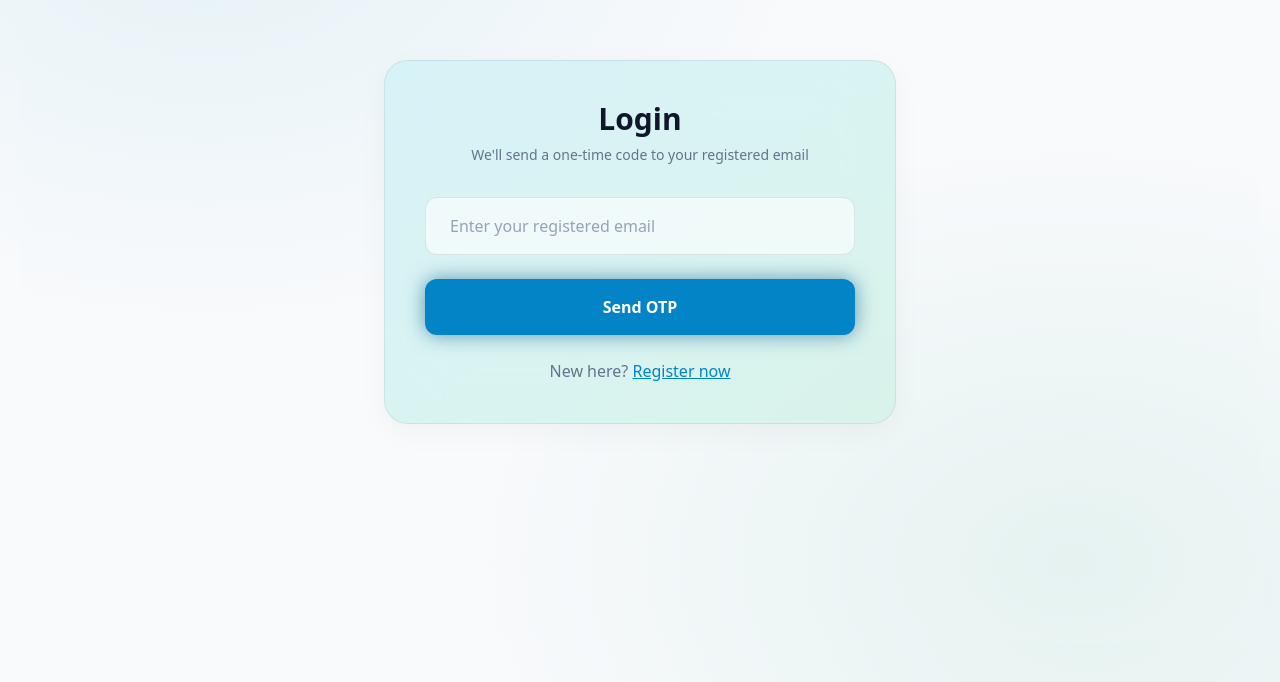
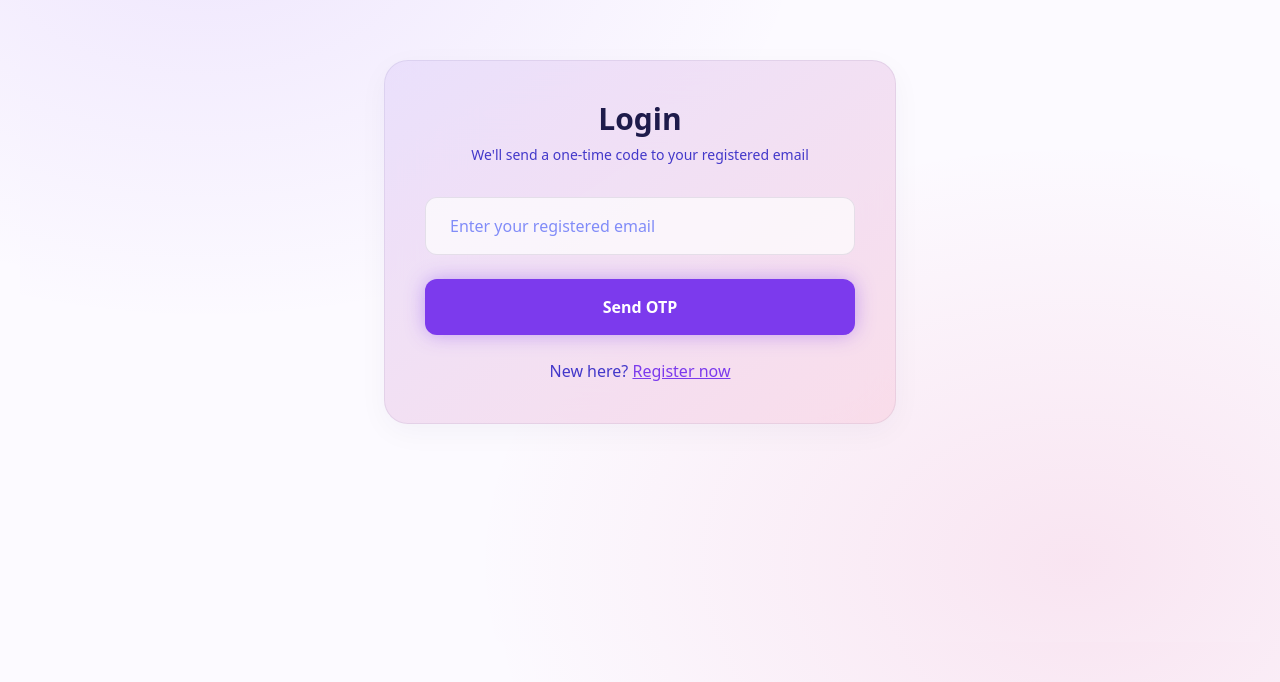
Before and after one commit to RichaSapre/Career-Mentor, a Next.js app: page /login in a window 1280 px wide. Shown: the part 198-880 px from the top of the page. Built offline with nearby package versions, Linux system fonts and the light colour scheme; no server answers.

Commit message:
feat: update UI theme to Amethyst Glow (Light) and Midnight Cyber (Dark)

```diff
--- a/src/app/globals.css
+++ b/src/app/globals.css
@@ -18,140 +18,173 @@
 @layer base {
   :root {
     /* ── Backgrounds ── */
-    --background: #F8FAFC;          /* page canvas */
-    --surface: rgba(255,255,255,0.80);  /* cards / panels */
-    --surface-hover: rgba(255,255,255,1);
-    --surface-inset: #F1F5F9;       /* inset areas inside cards */
+    --background: #FCFAFF;
+    /* page canvas - subtle lavender tint */
+    --surface: rgba(255, 255, 255, 0.85);
+    /* cards / panels */
+    --surface-hover: rgba(255, 255, 255, 1);
+    --surface-inset: #F5F3FF;
+    /* violet-50 */
 
     /* ── Typography ── */
-    --heading: #0F172A;             /* primary headings */
-    --body: #334155;                /* body / paragraph text */
-    --muted: #64748B;              /* secondary / helper text */
-    --faint: #94A3B8;              /* placeholders, timestamps */
+    --heading: #1E1B4B;
+    /* indigo-950 */
+    --body: #312E81;
+    /* indigo-900 */
+    --muted: #4338CA;
+    /* indigo-700 */
+    --faint: #6366F1;
+    /* indigo-500 */
 
     /* ── Borders & Dividers ── */
-    --border: rgba(15,23,42,0.08);
-    --border-hover: rgba(6,182,212,0.30);
-    --divider: #E2E8F0;
+    --border: rgba(30, 27, 75, 0.08);
+    --border-hover: rgba(124, 58, 237, 0.30);
+    --divider: #E0E7FF;
+    /* indigo-100 */
 
     /* ── Brand Accent ── */
-    --accent-primary: #0284C7;      /* sky-600 */
-    --accent-secondary: #059669;    /* emerald-600 */
+    --accent-primary: #7C3AED;
+    /* violet-600 */
+    --accent-secondary: #DB2777;
+    /* pink-600 */
 
     /* ── Gradient for hero headings ── */
-    --gradient-from: #312E81;       /* indigo-900 */
-    --gradient-via: #0E7490;        /* cyan-800 */
-    --gradient-to: #047857;         /* emerald-700 */
+    --gradient-from: #1E1B4B;
+    /* indigo-950 */
+    --gradient-via: #4C1D95;
+    /* violet-950 */
+    --gradient-to: #831843;
+    /* rose-950 */
 
     /* ── Form Controls ── */
-    --input-bg: rgba(255,255,255,0.60);
-    --input-border: rgba(15,23,42,0.10);
-    --input-text: #0F172A;
-    --input-placeholder: #94A3B8;
-    --input-focus-ring: rgba(2,132,199,0.15);
+    --input-bg: rgba(255, 255, 255, 0.70);
+    --input-border: rgba(30, 27, 75, 0.10);
+    --input-text: #1E1B4B;
+    --input-placeholder: #818CF8;
+    --input-focus-ring: rgba(124, 58, 237, 0.15);
 
     /* ── Shadows ── */
-    --shadow-card: 0 8px 30px rgb(0 0 0 / 0.04);
-    --shadow-elevated: 0 12px 40px rgb(0 0 0 / 0.08);
-    --shadow-glow-primary: 0 0 20px rgba(7, 89, 133, 0.6);
-    --shadow-glow-secondary: 0 0 20px rgba(4, 120, 87, 0.6);
+    --shadow-card: 0 8px 30px rgb(30 27 75 / 0.04);
+    --shadow-elevated: 0 12px 40px rgb(30 27 75 / 0.08);
+    --shadow-glow-primary: 0 0 20px rgba(124, 58, 237, 0.4);
+    --shadow-glow-secondary: 0 0 20px rgba(219, 39, 119, 0.4);
 
     /* ── Misc ── */
-    --glow-opacity: 0.08;
-    --overlay: rgba(0,0,0,0.50);
-    --badge-success-bg: rgba(5,150,105,0.10);
-    --badge-success-border: rgba(5,150,105,0.20);
-    --badge-success-text: #047857;
-    --badge-info-bg: rgba(2,132,199,0.10);
-    --badge-info-border: rgba(2,132,199,0.20);
-    --badge-info-text: #0369A1;
-    --tag-bg: #F1F5F9;
-    --tag-border: rgba(15,23,42,0.08);
-    --tag-text: #475569;
-    --tag-hover-bg: rgba(2,132,199,0.06);
-    --tag-hover-border: rgba(2,132,199,0.20);
-    --tag-hover-text: #0369A1;
+    --glow-opacity: 0.10;
+    --overlay: rgba(15, 23, 42, 0.50);
+    --badge-success-bg: rgba(219, 39, 119, 0.10);
+    --badge-success-border: rgba(219, 39, 119, 0.20);
+    --badge-success-text: #BE185D;
+    --badge-info-bg: rgba(124, 58, 237, 0.10);
+    --badge-info-border: rgba(124, 58, 237, 0.20);
+    --badge-info-text: #6D28D9;
+    --tag-bg: #EEF2FF;
+    --tag-border: rgba(30, 27, 75, 0.08);
+    --tag-text: #4338CA;
+    --tag-hover-bg: rgba(124, 58, 237, 0.06);
+    --tag-hover-border: rgba(124, 58, 237, 0.20);
+    --tag-hover-text: #6D28D9;
 
     /* ── Buttons ── */
-    --btn-primary-bg: #0284C7;
-    --btn-primary-hover: #0EA5E9;
+    --btn-primary-bg: #7C3AED;
+    --btn-primary-hover: #8B5CF6;
     --btn-primary-text: #FFFFFF;
     --btn-ghost-bg: transparent;
-    --btn-ghost-hover: rgba(15,23,42,0.05);
-    --btn-ghost-text: #334155;
-    --btn-secondary-bg: #F1F5F9;
-    --btn-secondary-hover: #E2E8F0;
-    --btn-secondary-text: #334155;
-    --btn-secondary-border: rgba(15,23,42,0.08);
+    --btn-ghost-hover: rgba(124, 58, 237, 0.05);
+    --btn-ghost-text: #4338CA;
+    --btn-secondary-bg: #EEF2FF;
+    --btn-secondary-hover: #E0E7FF;
+    --btn-secondary-text: #4338CA;
+    --btn-secondary-border: rgba(30, 27, 75, 0.08);
+
+    /* ── Glow Colors (for gradients) ── */
+    --glow-1: rgba(124, 58, 237, var(--glow-opacity));
+    --glow-2: rgba(219, 39, 119, var(--glow-opacity));
   }
 
   .dark {
     /* ── Backgrounds ── */
-    --background: #05070A;
-    --surface: rgba(15,23,42,0.40);
-    --surface-hover: rgba(15,23,42,0.60);
-    --surface-inset: rgba(15,23,42,0.50);
+    --background: #020617;
+    /* slate-950 (Deepest Navy) */
+    --surface: rgba(15, 23, 42, 0.60);
+    --surface-hover: rgba(30, 41, 59, 0.50);
+    --surface-inset: rgba(15, 23, 42, 0.80);
 
     /* ── Typography ── */
     --heading: #F8FAFC;
-    --body: #E2E8F0;
+    --body: #CBD5E1;
+    /* slate-300 */
     --muted: #94A3B8;
-    --faint: #64748B;
+    /* slate-400 */
+    --faint: #475569;
+    /* slate-600 */
 
     /* ── Borders & Dividers ── */
-    --border: rgba(30,41,59,0.50);
-    --border-hover: rgba(6,182,212,0.30);
-    --divider: rgba(30,41,59,0.50);
+    --border: rgba(51, 65, 85, 0.50);
+    /* slate-700 */
+    --border-hover: rgba(34, 211, 238, 0.30);
+    /* cyan-400 */
+    --divider: rgba(51, 65, 85, 0.30);
 
     /* ── Brand Accent ── */
-    --accent-primary: #06B6D4;
-    --accent-secondary: #10B981;
+    --accent-primary: #22D3EE;
+    /* cyan-400 */
+    --accent-secondary: #818CF8;
+    /* indigo-400 */
 
     /* ── Gradient for hero headings ── */
-    --gradient-from: #F4F4F5;
-    --gradient-via: #A1A1AA;
-    --gradient-to: #71717A;
+    --gradient-from: #FFFFFF;
+    --gradient-via: #A5F3FC;
+    /* cyan-200 */
+    --gradient-to: #C7D2FE;
+    /* indigo-200 */
 
     /* ── Form Controls ── */
-    --input-bg: rgba(255,255,255,0.06);
-    --input-border: rgba(255,255,255,0.10);
-    --input-text: #F4F4F5;
-    --input-placeholder: #52525B;
-    --input-focus-ring: rgba(6,182,212,0.15);
+    --input-bg: rgba(15, 23, 42, 0.40);
+    --input-border: rgba(51, 65, 85, 0.50);
+    --input-text: #F8FAFC;
+    --input-placeholder: #475569;
+    --input-focus-ring: rgba(34, 211, 238, 0.20);
 
     /* ── Shadows ── */
-    --shadow-card: 0 8px 30px rgb(0 0 0 / 0.30);
-    --shadow-elevated: 0 12px 40px rgb(0 0 0 / 0.50);
-    --shadow-glow-primary: 0 0 20px rgba(6, 182, 212, 0.5);
-    --shadow-glow-secondary: 0 0 20px rgba(16, 185, 129, 0.5);
+    --shadow-card: 0 8px 30px rgb(0 0 0 / 0.40);
+    --shadow-elevated: 0 12px 40px rgb(0 0 0 / 0.60);
+    --shadow-glow-primary: 0 0 25px rgba(34, 211, 238, 0.3);
+    --shadow-glow-secondary: 0 0 25px rgba(129, 140, 248, 0.3);
 
     /* ── Misc ── */
-    --glow-opacity: 0.05;
-    --overlay: rgba(0,0,0,0.75);
-    --badge-success-bg: rgba(16,185,129,0.10);
-    --badge-success-border: rgba(16,185,129,0.20);
-    --badge-success-text: #34D399;
-    --badge-info-bg: rgba(6,182,212,0.10);
-    --badge-info-border: rgba(6,182,212,0.20);
-    --badge-info-text: #22D3EE;
-    --tag-bg: rgba(255,255,255,0.05);
-    --tag-border: rgba(255,255,255,0.05);
-    --tag-text: #A1A1AA;
-    --tag-hover-bg: rgba(6,182,212,0.08);
-    --tag-hover-border: rgba(6,182,212,0.20);
-    --tag-hover-text: #67E8F9;
+    --glow-opacity: 0.08;
+    --overlay: rgba(2, 6, 23, 0.90);
+    --badge-success-bg: rgba(34, 211, 238, 0.10);
+    --badge-success-border: rgba(34, 211, 238, 0.20);
+    --badge-success-text: #22D3EE;
+    --badge-info-bg: rgba(129, 140, 248, 0.10);
+    --badge-info-border: rgba(129, 140, 248, 0.20);
+    --badge-info-text: #818CF8;
+    --tag-bg: rgba(255, 255, 255, 0.03);
+    --tag-border: rgba(51, 65, 85, 0.40);
+    --tag-text: #94A3B8;
+    --tag-hover-bg: rgba(34, 211, 238, 0.08);
+    --tag-hover-border: rgba(34, 211, 238, 0.30);
+    --tag-hover-text: #22D3EE;
 
     /* ── Buttons ── */
-    --btn-primary-bg: #0891B2;
-    --btn-primary-hover: #06B6D4;
-    --btn-primary-text: #FFFFFF;
+    --btn-primary-bg: #0EA5E9;
+    /* sky-500 */
+    --btn-primary-hover: #38BDF8;
+    /* sky-400 */
+    --btn-primary-text: #082F49;
     --btn-ghost-bg: transparent;
-    --btn-ghost-hover: rgba(255,255,255,0.06);
-    --btn-ghost-text: #E2E8F0;
-    --btn-secondary-bg: rgba(255,255,255,0.05);
-    --btn-secondary-hover: rgba(255,255,255,0.10);
-    --btn-secondary-text: #D4D4D8;
-    --btn-secondary-border: rgba(255,255,255,0.05);
+    --btn-ghost-hover: rgba(255, 255, 255, 0.06);
+    --btn-ghost-text: #CBD5E1;
+    --btn-secondary-bg: rgba(30, 41, 59, 0.50);
+    --btn-secondary-hover: rgba(51, 65, 85, 0.50);
+    --btn-secondary-text: #F8FAFC;
+    --btn-secondary-border: rgba(51, 65, 85, 0.50);
+
+    /* ── Glow Colors (for gradients) ── */
+    --glow-1: rgba(34, 211, 238, var(--glow-opacity));
+    --glow-2: rgba(129, 140, 248, var(--glow-opacity));
   }
 }
 
@@ -165,8 +198,8 @@ body {
 /* ── Reusable background gradient (page-level) ── */
 .bg-gradient-soft {
   background:
-    radial-gradient(1200px 800px at 15% 10%, rgba(8,145,178, var(--glow-opacity)), transparent 50%),
-    radial-gradient(1000px 700px at 85% 90%, rgba(5,150,105, var(--glow-opacity)), transparent 60%),
+    radial-gradient(1200px 800px at 15% 10%, var(--glow-1), transparent 50%),
+    radial-gradient(1000px 700px at 85% 90%, var(--glow-2), transparent 60%),
     var(--background);
 }
 
@@ -174,16 +207,18 @@ body {
 .gemini-glow {
   position: relative;
 }
+
 .gemini-glow::before {
   content: "";
   position: absolute;
   inset: -1px;
-  background: linear-gradient(to bottom right, rgba(6,182,212,0.15), rgba(16,185,129,0.15));
+  background: linear-gradient(to bottom right, rgba(124, 58, 237, 0.15), rgba(219, 39, 119, 0.15));
   border-radius: inherit;
   z-index: -1;
   opacity: 1;
   transition: opacity 0.3s ease;
 }
+
 .dark .gemini-glow::before {
-  background: linear-gradient(to bottom right, rgba(6,182,212,0.1), rgba(16,185,129,0.1));
+  background: linear-gradient(to bottom right, rgba(139, 92, 246, 0.1), rgba(236, 72, 153, 0.1));
 }
--- a/tailwind.config.ts
+++ b/tailwind.config.ts
@@ -18,8 +18,8 @@ export default {
        */
       colors: {
         brand: {
-          DEFAULT: "#0A6B6A",
-          dark: "#074E4D"
+          DEFAULT: "var(--accent-primary)",
+          dark: "var(--accent-primary)"
         },
 
         /* Semantic surface / background */
```
